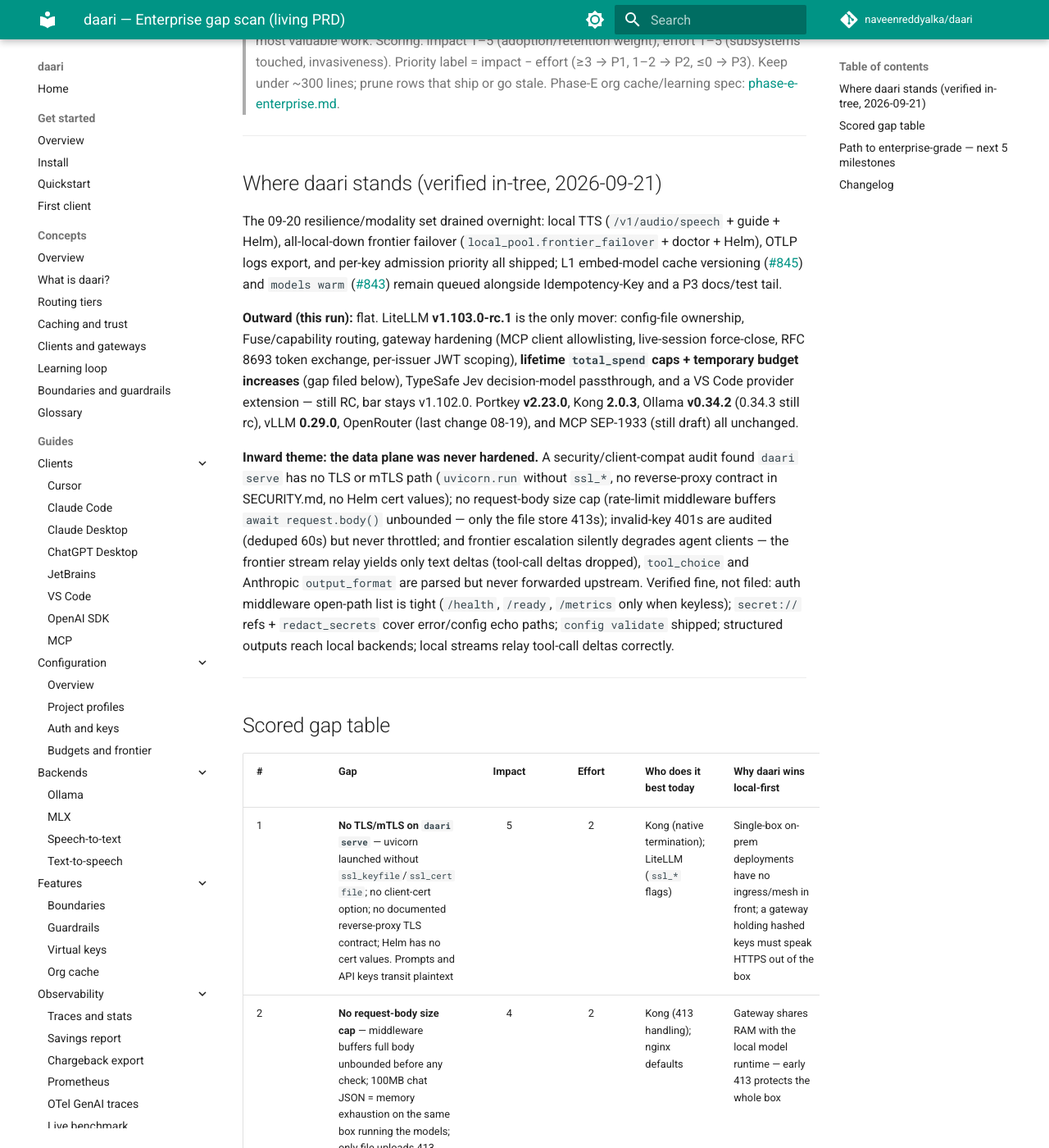
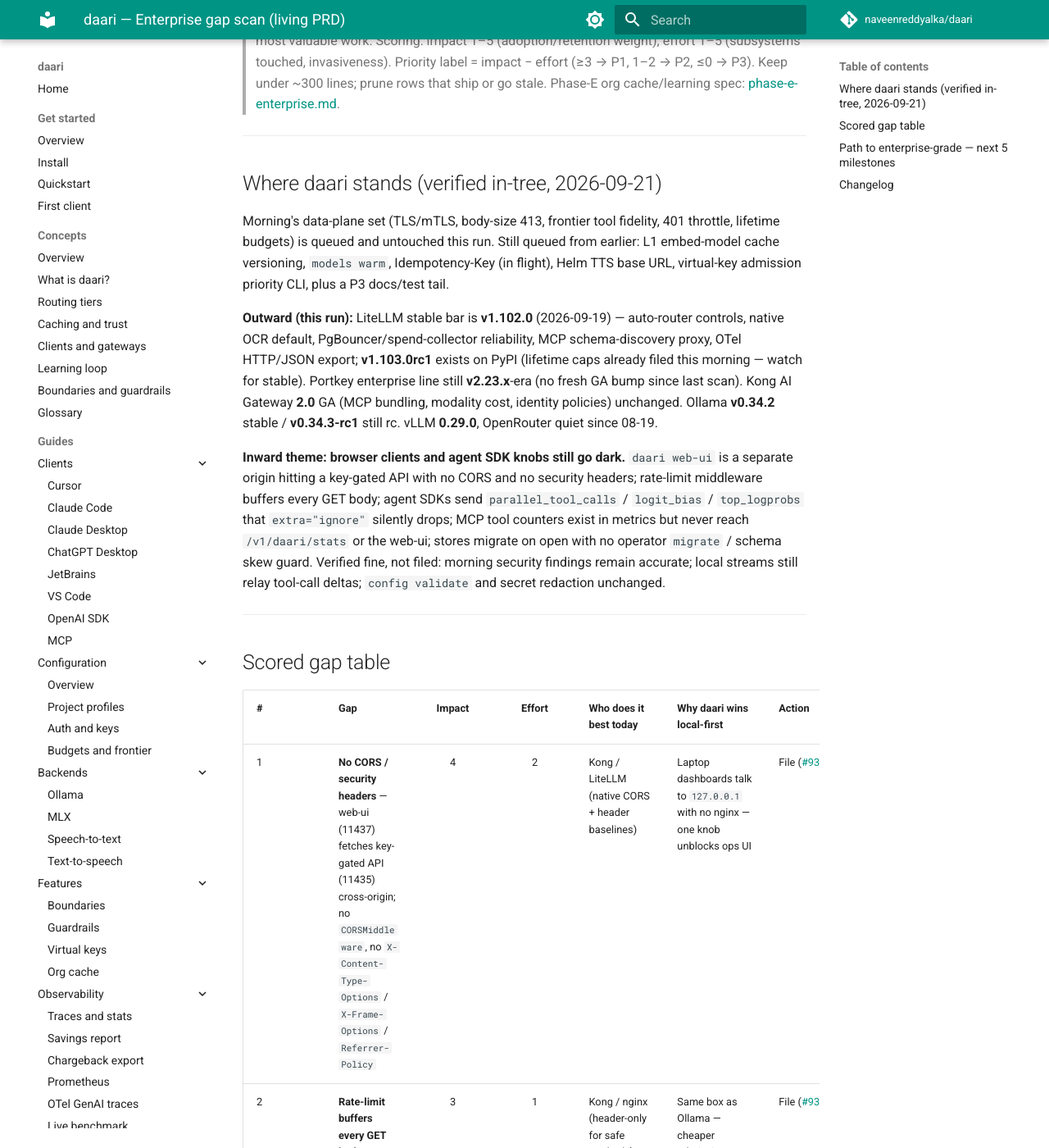
Before and after one commit to naveenreddyalka/daari, an MkDocs documentation site: the page built from docs/prd/ENTERPRISE.md, in a window 1280 px wide and 1400 px high, scrolled down 219 px. Shown: the whole window at 82% size. Built offline with MkDocs 1.6.1 and Material for MkDocs 9.7.7, drawn with Linux system fonts in a browser that asks for light colours; comment, search, counter and statistics services are not loaded; some of the changed text lies outside the part shown.

Commit message:
docs(prd): 2026-09-21 browser/ops and agent SDK knobs scan (#943)
Co-authored-by: Cursor <cursoragent@cursor.com>

```diff
--- a/docs/prd/ENTERPRISE.md
+++ b/docs/prd/ENTERPRISE.md
@@ -13,36 +13,30 @@
 
 ## Where daari stands (verified in-tree, 2026-09-21)
 
-The 09-20 resilience/modality set drained overnight: local TTS
-(`/v1/audio/speech` + guide + Helm), all-local-down frontier failover
-(`local_pool.frontier_failover` + doctor + Helm), OTLP logs export, and
-per-key admission priority all shipped; L1 embed-model cache versioning
-([#845](https://github.com/naveenreddyalka/daari/issues/845)) and `models
-warm` ([#843](https://github.com/naveenreddyalka/daari/issues/843)) remain
-queued alongside Idempotency-Key and a P3 docs/test tail.
+Morning's data-plane set (TLS/mTLS, body-size 413, frontier tool fidelity,
+401 throttle, lifetime budgets) is queued and untouched this run. Still
+queued from earlier: L1 embed-model cache versioning, `models warm`,
+Idempotency-Key (in flight), Helm TTS base URL, virtual-key admission
+priority CLI, plus a P3 docs/test tail.
 
-**Outward (this run):** flat. LiteLLM **v1.103.0-rc.1** is the only mover:
-config-file ownership, Fuse/capability routing, gateway hardening (MCP client
-allowlisting, live-session force-close, RFC 8693 token exchange, per-issuer
-JWT scoping), **lifetime `total_spend` caps + temporary budget increases**
-(gap filed below), TypeSafe Jev decision-model passthrough, and a VS Code
-provider extension — still RC, bar stays v1.102.0. Portkey **v2.23.0**, Kong
-**2.0.3**, Ollama **v0.34.2** (0.34.3 still rc), vLLM **0.29.0**, OpenRouter
-(last change 08-19), and MCP SEP-1933 (still draft) all unchanged.
+**Outward (this run):** LiteLLM stable bar is **v1.102.0** (2026-09-19) —
+auto-router controls, native OCR default, PgBouncer/spend-collector
+reliability, MCP schema-discovery proxy, OTel HTTP/JSON export; **v1.103.0rc1**
+exists on PyPI (lifetime caps already filed this morning — watch for stable).
+Portkey enterprise line still **v2.23.x**-era (no fresh GA bump since last
+scan). Kong AI Gateway **2.0** GA (MCP bundling, modality cost, identity
+policies) unchanged. Ollama **v0.34.2** stable / **v0.34.3-rc1** still rc.
+vLLM **0.29.0**, OpenRouter quiet since 08-19.
 
-**Inward theme: the data plane was never hardened.** A security/client-compat
-audit found `daari serve` has no TLS or mTLS path (`uvicorn.run` without
-`ssl_*`, no reverse-proxy contract in SECURITY.md, no Helm cert values); no
-request-body size cap (rate-limit middleware buffers `await request.body()`
-unbounded — only the file store 413s); invalid-key 401s are audited (deduped
-60s) but never throttled; and frontier escalation silently degrades agent
-clients — the frontier stream relay yields only text deltas (tool-call deltas
-dropped), `tool_choice` and Anthropic `output_format` are parsed but never
-forwarded upstream. Verified fine, not filed: auth middleware open-path list
-is tight (`/health`, `/ready`, `/metrics` only when keyless); `secret://`
-refs + `redact_secrets` cover error/config echo paths; `config validate`
-shipped; structured outputs reach local backends; local streams relay
-tool-call deltas correctly.
+**Inward theme: browser clients and agent SDK knobs still go dark.**
+`daari web-ui` is a separate origin hitting a key-gated API with no CORS and
+no security headers; rate-limit middleware buffers every GET body; agent SDKs
+send `parallel_tool_calls` / `logit_bias` / `top_logprobs` that
+`extra="ignore"` silently drops; MCP tool counters exist in metrics but never
+reach `/v1/daari/stats` or the web-ui; stores migrate on open with no
+operator `migrate` / schema skew guard. Verified fine, not filed: morning
+security findings remain accurate; local streams still relay tool-call
+deltas; `config validate` and secret redaction unchanged.
 
 ---
 
@@ -50,32 +44,39 @@ tool-call deltas correctly.
 
 | # | Gap | Impact | Effort | Who does it best today | Why daari wins local-first | Action |
 |---|-----|:--:|:--:|------------------------|----------------------------|--------|
-| 1 | **No TLS/mTLS on `daari serve`** — uvicorn launched without `ssl_keyfile`/`ssl_certfile`; no client-cert option; no documented reverse-proxy TLS contract; Helm has no cert values. Prompts and API keys transit plaintext | 5 | 2 | Kong (native termination); LiteLLM (`ssl_*` flags) | Single-box on-prem deployments have no ingress/mesh in front; a gateway holding hashed keys must speak HTTPS out of the box | File ([#932](https://github.com/naveenreddyalka/daari/issues/932)) |
-| 2 | **No request-body size cap** — middleware buffers full body unbounded before any check; 100MB chat JSON = memory exhaustion on the same box running the models; only file uploads 413 | 4 | 2 | Kong (413 handling); nginx defaults | Gateway shares RAM with the local model runtime — early 413 protects the whole box | File ([#933](https://github.com/naveenreddyalka/daari/issues/933)) |
-| 3 | **Frontier escalation drops tool fidelity** — frontier SSE relay strips `delta.tool_calls`; `tool_choice` and Anthropic `output_format` parsed but never forwarded; agent turns truncate whenever routing lands on L6 | 4 | 3 | LiteLLM (uniform passthrough) | Tier escalation is daari's core mechanic — L6 must be a lossless superset of local or agents can't trust the fallback | File ([#934](https://github.com/naveenreddyalka/daari/issues/934)) |
-| 4 | **Invalid-key attempts unthrottled** — 401s audited (60s dedupe) but no failure counter/backoff/lockout; online key brute-force limited only by throughput | 3 | 2 | Cloud gateways (WAF in front) | Workstation/LAN deployments have no WAF; built-in throttling makes hashed keys a real defense | File ([#935](https://github.com/naveenreddyalka/daari/issues/935)) |
-| 5 | **No lifetime spend caps or temporary budget boosts** — windows are day/month/Nh/Nd only; LiteLLM v1.103-rc ships lifetime `total_spend` + temp increases + team `model_max_budget` | 3 | 2 | LiteLLM v1.103-rc | Ledger already tracks all-time spend locally; contractor "$50 total, ever" keys and audited auto-expiring boosts are cheap sums, no cloud | File ([#936](https://github.com/naveenreddyalka/daari/issues/936)) |
-| 6 | **CORS/security headers / `input_audio` chat blocks (local ASR inline) / `parallel_tool_calls`+`logit_bias`+`top_logprobs` passthrough / MCP session visibility / moderations + rerank / `daari migrate` + skew guard / OCR / Fuse routing / WIF / A2A / SOC 2 / admin UI** | 2–4 | 1–5 | LiteLLM / Kong / cloud | Browser hardening, chat-audio, and param passthrough wait for a client ask; rest deferred | Watch |
+| 1 | **No CORS / security headers** — web-ui (11437) fetches key-gated API (11435) cross-origin; no `CORSMiddleware`, no `X-Content-Type-Options` / `X-Frame-Options` / `Referrer-Policy` | 4 | 2 | Kong / LiteLLM (native CORS + header baselines) | Laptop dashboards talk to `127.0.0.1` with no nginx — one knob unblocks ops UI | File ([#938](https://github.com/naveenreddyalka/daari/issues/938)) |
+| 2 | **Rate-limit buffers every GET body** — middleware always `await request.body()` + JSON parse, including `/v1/models`, traces, report; distinct from any 413 size cap | 3 | 1 | Kong / nginx (header-only for safe methods) | Same box as Ollama — cheaper admission leaves RAM for local inference | File ([#939](https://github.com/naveenreddyalka/daari/issues/939)) |
+| 3 | **Agent sampling knobs silently dropped** — `parallel_tool_calls`, `logit_bias`, `top_logprobs` absent from `ChatCompletionRequest` / `openai_payload()`; `extra="ignore"` → 200 with no effect | 3 | 2 | LiteLLM (uniform passthrough) | Local warns in meta; frontier/OpenAI-compat forward so L3–L6 feel identical to SDKs | File ([#940](https://github.com/naveenreddyalka/daari/issues/940)) |
+| 4 | **MCP invisible on laptop stats** — `mcp_tool_calls` in metrics snapshot but omitted from `/v1/daari/stats`; no task list; web-ui has no MCP panel | 3 | 2 | Cloud gateways (MCP live in same console) | One `web-ui serve` shows deny/guardrail pressure without Grafana | File ([#941](https://github.com/naveenreddyalka/daari/issues/941)) |
+| 5 | **No `daari migrate` / schema skew guard** — stores migrate quietly on open; policy sync has no schema version; upgrade guide admits the gap | 3 | 3 | LiteLLM / cloud (versioned config claims) | Offline dry-run + doctor warn before a laptop-fleet skew bricks policy | File ([#942](https://github.com/naveenreddyalka/daari/issues/942)) |
+| 6 | **MCP session registry + force-close / MCP egress httpx reuse / doctor mcp_servers probe / `input_audio` chat blocks / moderations + rerank / OCR / Fuse / WIF / A2A / SOC 2 / admin UI** | 2–4 | 1–5 | LiteLLM / Kong / cloud | Session ops and chat-audio wait for a client ask; compliance deferred | Watch |
 
-Pruned this run: the resilience/modality rows (frontier failover, TTS, OTLP
-logs, admission priority) — shipped overnight; L1 embed versioning stays
-queued as an issue, not a row.
+Pruned this run: morning data-plane rows stay queued as issues (not table
+rows). L1 embed versioning / models warm / Idempotency-Key remain queued.
 
 ---
 
 ## Path to enterprise-grade — next 5 milestones
 
-1. **Encrypt the data plane** — native TLS/mTLS on serve, Helm cert wiring, documented reverse-proxy contract.
-2. **Bound every request** — body-size 413 plus the existing deadline/disconnect/admission set makes resource abuse impossible by construction.
-3. **Lossless escalation** — frontier legs preserve streamed tool calls, `tool_choice`, and structured output so agent clients never notice the tier.
-4. **Auth that survives exposure** — brute-force throttling on 401s, completing the hashed-keys + audit story.
-5. **Spend governance parity** — lifetime caps and audited temporary boosts on top of multi-window budgets.
+1. **Encrypt + bound the data plane** — TLS/mTLS, body-size 413, 401 throttle (queued from morning).
+2. **Browser-safe ops surface** — CORS allowlist + default security headers so web-ui and IDE webviews work with keys.
+3. **Lossless agent SDK parity** — frontier tool fidelity (queued) plus sampling/tool-parallel passthrough.
+4. **MCP visible without Grafana** — stats + web-ui surface tool/task pressure; session registry later.
+5. **Upgrade without fear** — `daari migrate --dry-run` and policy schema skew guards for laptop fleets.
 
 Compliance non-goals (WIF, A2A, SOC 2, admin UI, OCR until a paying ask) stay deferred.
 
 ---
 
 ## Changelog
+
+- **2026-09-21 (browser/ops + agent SDK knobs)** — Second run today. Outward:
+  LiteLLM **v1.102.0** stable (auto-router, native OCR, gateway reliability);
+  **v1.103.0rc1** on PyPI (lifetime caps already queued). Portkey/Kong/Ollama/
+  vLLM flat vs morning. Inward (code-verified): no CORS/security headers,
+  rate-limit buffers GETs, three sampling fields silently dropped, MCP stats
+  missing from `/v1/daari/stats`+web-ui, no migrate/skew CLI. Filing five.
+  Morning data-plane five remain queued.
 
 - **2026-09-21 (data-plane hardening + lossless escalation)** — Yesterday's
   five-row table drained overnight except L1 embed versioning and models
```
